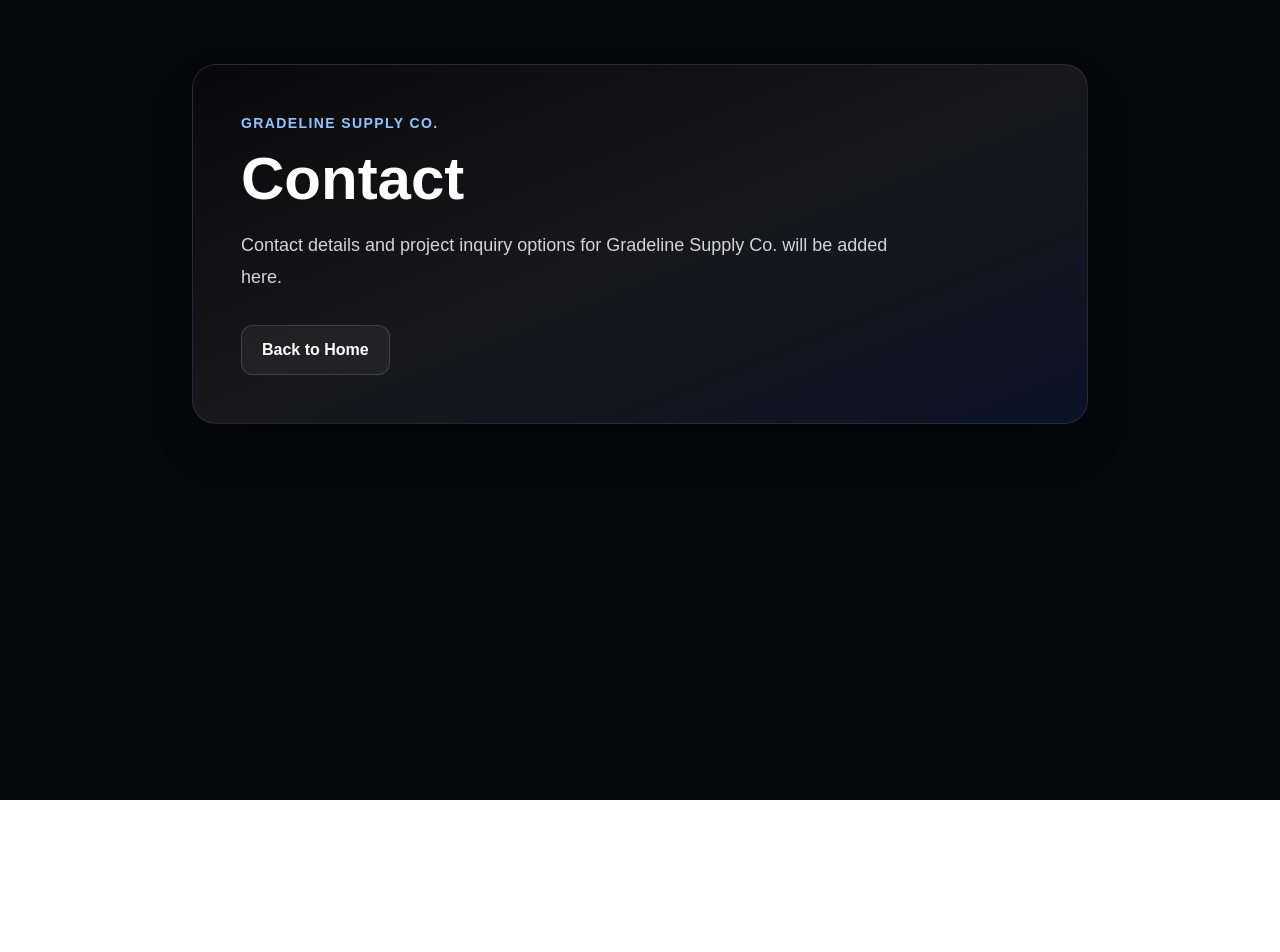
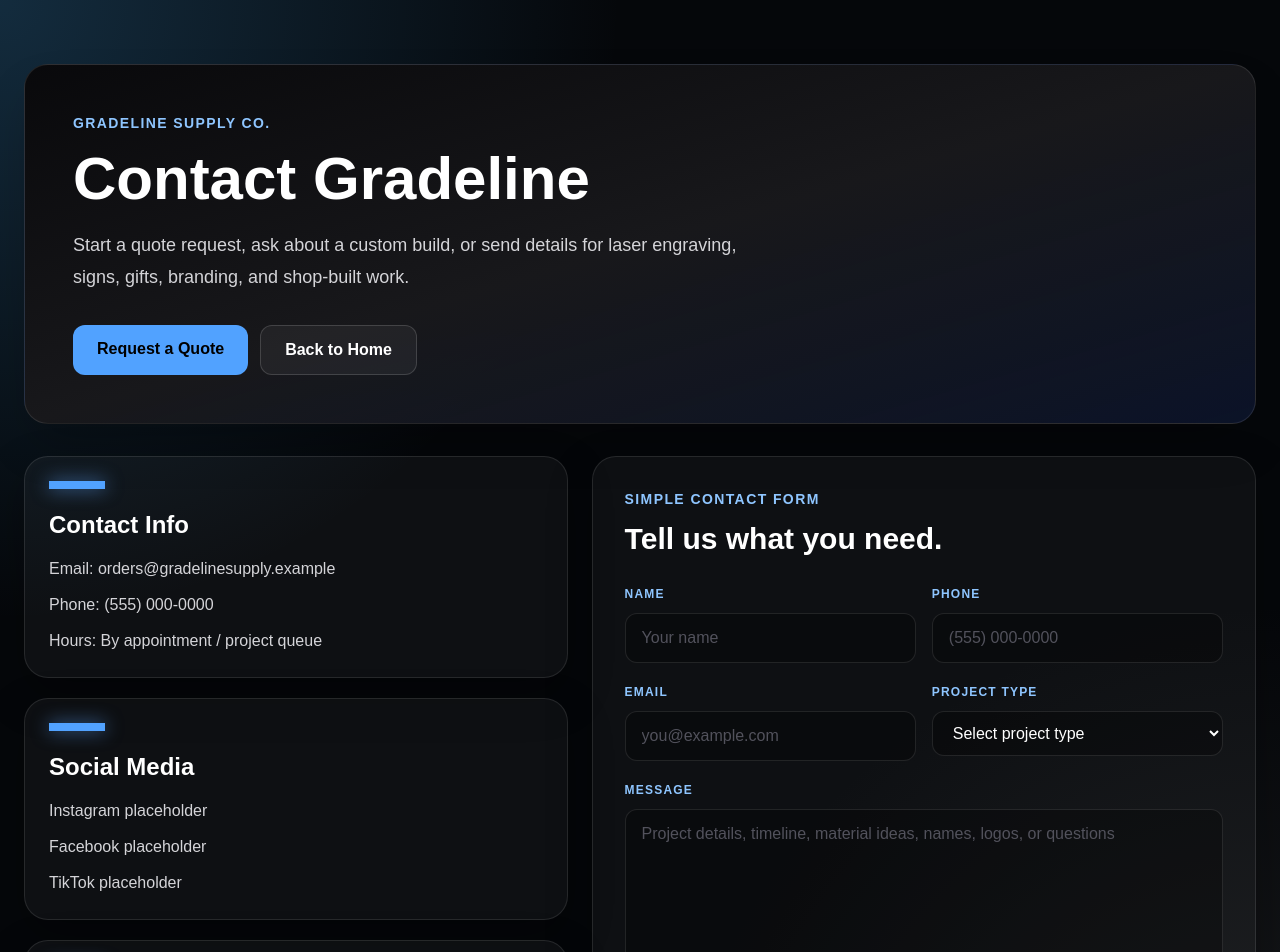
Before and after one commit to davemeeks64-hash/gradeline-supply, a Next.js app: page /contact in a window 1280 px wide. Shown: the top 952 px of the page. Before the commit the page ends 800 px from the top, so only its background shows below. Built offline with nearby package versions, Linux system fonts and the light colour scheme.

Commit message:
Built public contact page

```diff
--- a/src/app/contact/page.tsx
+++ b/src/app/contact/page.tsx
@@ -1,23 +1,146 @@
 import Link from "next/link";
+
+const infoBlocks = [
+  {
+    title: "Contact Info",
+    lines: [
+      "Email: orders@gradelinesupply.example",
+      "Phone: (555) 000-0000",
+      "Hours: By appointment / project queue",
+    ],
+  },
+  {
+    title: "Social Media",
+    lines: ["Instagram placeholder", "Facebook placeholder", "TikTok placeholder"],
+  },
+  {
+    title: "Service Area",
+    lines: [
+      "Local pickup placeholder",
+      "Regional shipping placeholder",
+      "Custom work for shops, crews, families, and businesses",
+    ],
+  },
+];
+
+const labelClassName =
+  "text-xs font-bold uppercase tracking-widest text-blue-300";
+
+const inputClassName =
+  "mt-2 w-full rounded-xl border border-white/10 bg-black/30 px-4 py-3 text-white outline-none transition placeholder:text-zinc-600 focus:border-blue-300/60 focus:bg-black/45";
+
+function TextField({
+  label,
+  placeholder,
+  type = "text",
+}: {
+  label: string;
+  placeholder: string;
+  type?: string;
+}) {
+  return (
+    <label className="block">
+      <span className={labelClassName}>{label}</span>
+      <input className={inputClassName} type={type} placeholder={placeholder} />
+    </label>
+  );
+}
 
 export default function ContactPage() {
   return (
-    <main className="min-h-screen bg-[#05070a] px-6 py-16 text-white">
-      <section className="mx-auto max-w-4xl rounded-3xl border border-white/10 bg-gradient-to-br from-zinc-950 via-zinc-900 to-blue-950/40 p-8 shadow-2xl md:p-12">
+    <main className="min-h-screen bg-[#05070a] text-white">
+      <section className="relative overflow-hidden px-6 py-16">
+        <div className="absolute inset-0 bg-[radial-gradient(circle_at_top_left,_rgba(56,139,196,0.28),_transparent_35%),radial-gradient(circle_at_bottom_right,_rgba(80,80,80,0.28),_transparent_35%)]" />
+
+        <div className="relative mx-auto max-w-7xl">
+          <div className="rounded-3xl border border-white/10 bg-gradient-to-br from-zinc-950 via-zinc-900 to-blue-950/40 p-8 shadow-2xl md:p-12">
             <p className="text-sm font-bold uppercase tracking-widest text-blue-300">
               Gradeline Supply Co.
             </p>
-        <h1 className="mt-4 text-4xl font-black md:text-6xl">Contact</h1>
+            <h1 className="mt-4 text-4xl font-black md:text-6xl">
+              Contact Gradeline
+            </h1>
             <p className="mt-5 max-w-2xl text-lg leading-8 text-zinc-300">
-          Contact details and project inquiry options for Gradeline Supply Co.
-          will be added here.
+              Start a quote request, ask about a custom build, or send details
+              for laser engraving, signs, gifts, branding, and shop-built work.
             </p>
+            <div className="mt-8 flex flex-col gap-3 sm:flex-row">
+              <Link
+                href="/custom-order"
+                className="rounded-xl bg-blue-400 px-6 py-3 text-center font-bold text-black transition hover:bg-blue-300"
+              >
+                Request a Quote
+              </Link>
               <Link
                 href="/"
-          className="mt-8 inline-flex rounded-xl border border-white/15 bg-white/5 px-5 py-3 font-bold text-white transition hover:border-blue-300/40 hover:bg-blue-400/10"
+                className="rounded-xl border border-white/15 bg-white/5 px-6 py-3 text-center font-bold text-white transition hover:border-blue-300/40 hover:bg-blue-400/10"
               >
                 Back to Home
               </Link>
+            </div>
+          </div>
+
+          <div className="mt-8 grid gap-6 lg:grid-cols-[0.9fr_1.1fr]">
+            <div className="grid gap-5">
+              {infoBlocks.map((block) => (
+                <article
+                  key={block.title}
+                  className="rounded-3xl border border-white/10 bg-white/[0.04] p-6 shadow-[0_18px_45px_rgba(0,0,0,0.28)]"
+                >
+                  <div className="h-2 w-14 bg-blue-400 shadow-[0_0_18px_rgba(96,165,250,0.65)]" />
+                  <h2 className="mt-5 text-2xl font-black">{block.title}</h2>
+                  <div className="mt-4 grid gap-3 text-zinc-300">
+                    {block.lines.map((line) => (
+                      <p key={line}>{line}</p>
+                    ))}
+                  </div>
+                </article>
+              ))}
+            </div>
+
+            <form className="rounded-3xl border border-white/10 bg-white/[0.04] p-6 shadow-[0_18px_45px_rgba(0,0,0,0.28)] md:p-8">
+              <p className="text-sm font-bold uppercase tracking-widest text-blue-300">
+                Simple Contact Form
+              </p>
+              <h2 className="mt-3 text-3xl font-black">Tell us what you need.</h2>
+              <div className="mt-6 grid gap-4 md:grid-cols-2">
+                <TextField label="Name" placeholder="Your name" />
+                <TextField label="Phone" placeholder="(555) 000-0000" />
+                <TextField
+                  label="Email"
+                  placeholder="you@example.com"
+                  type="email"
+                />
+                <label className="block">
+                  <span className={labelClassName}>Project Type</span>
+                  <select className={inputClassName} defaultValue="">
+                    <option value="" disabled>
+                      Select project type
+                    </option>
+                    <option>Custom engraving</option>
+                    <option>Business branding</option>
+                    <option>Gift / keepsake</option>
+                    <option>Shop tags / patches</option>
+                    <option>Other custom work</option>
+                  </select>
+                </label>
+                <label className="block md:col-span-2">
+                  <span className={labelClassName}>Message</span>
+                  <textarea
+                    className={`${inputClassName} min-h-40 resize-y`}
+                    placeholder="Project details, timeline, material ideas, names, logos, or questions"
+                  />
+                </label>
+              </div>
+              <button
+                type="button"
+                className="mt-6 rounded-xl bg-blue-400 px-6 py-3 font-bold text-black transition hover:bg-blue-300"
+              >
+                Send Demo Message
+              </button>
+            </form>
+          </div>
+        </div>
       </section>
     </main>
   );
```
Lines whose indentation alone changed are shown as unchanged.
